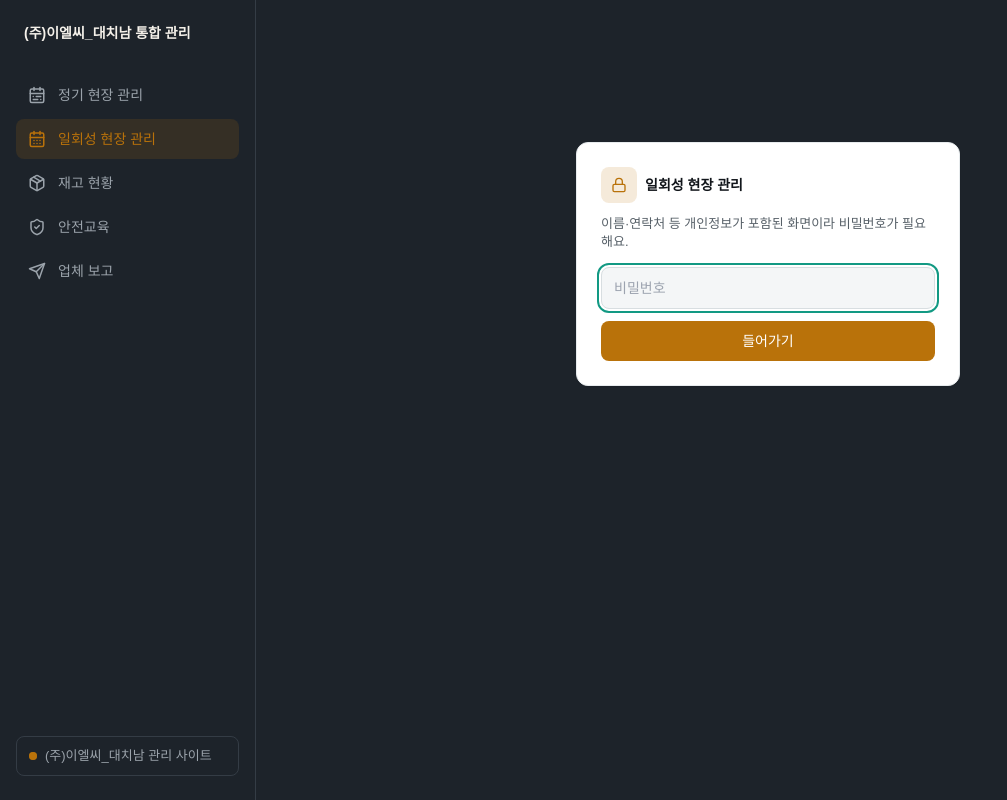
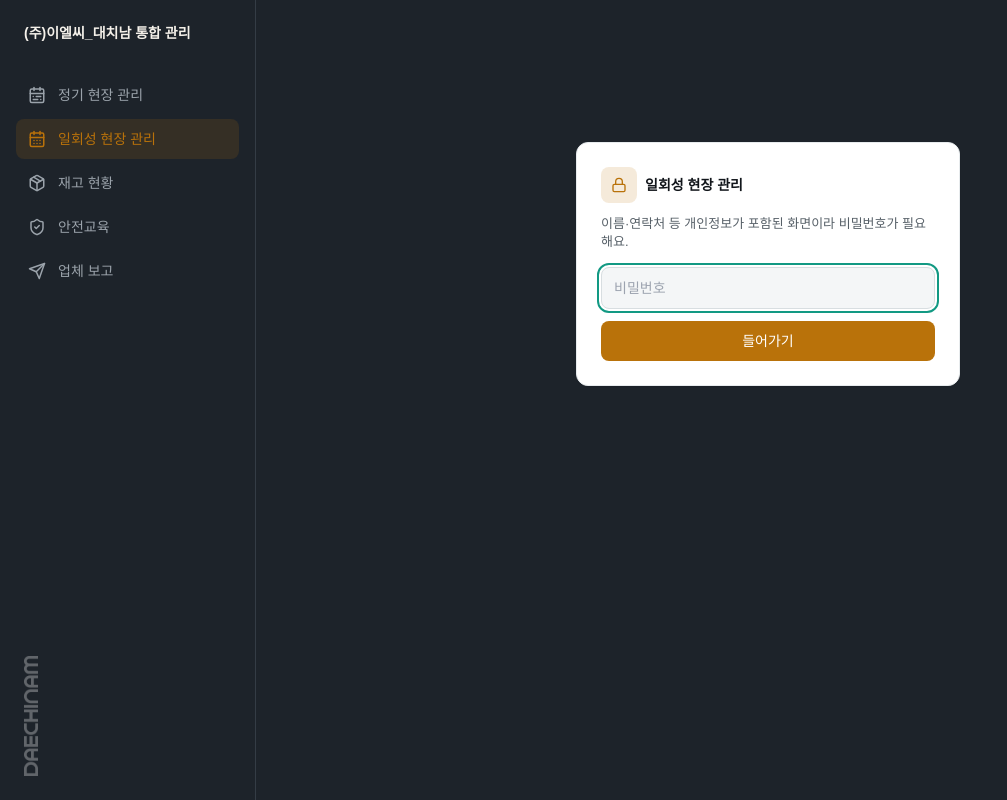
Before and after one commit to Leegyuhoon/daechinam-admin, a React (Vite) app: page /spot-jobs in a window 1280 px wide. Shown: the whole page, without its empty margins (0-1007 px from the left). Built offline with nearby package versions, Linux system fonts and the light colour scheme; a web font is replaced by a local one.

Commit message:
Add files via upload

```diff
--- a/src/components/Sidebar.jsx
+++ b/src/components/Sidebar.jsx
@@ -11,7 +11,7 @@ const items = [
 
 export default function Sidebar() {
   return (
-    <aside className="hidden md:flex w-64 shrink-0 flex-col border-r border-page-border bg-page-bg px-4 py-6">
+    <aside className="sticky top-0 hidden h-screen w-64 shrink-0 flex-col overflow-y-auto border-r border-page-border bg-page-bg px-4 py-6 md:flex">
       <p className="mb-8 px-2 text-sm font-semibold leading-snug text-page-text">
         (주)이엘씨_대치남 통합 관리
       </p>
@@ -36,12 +36,9 @@ export default function Sidebar() {
         ))}
       </nav>
 
-      <div className="mt-auto flex items-center gap-2 rounded-lg border border-page-border px-3 py-2.5 text-xs text-page-sub">
-        <span className="relative flex h-2 w-2">
-          <span className="absolute inline-flex h-full w-full animate-ping rounded-full bg-mist-400 opacity-60" />
-          <span className="relative inline-flex h-2 w-2 rounded-full bg-mist-400" />
-        </span>
-        (주)이엘씨_대치남 관리 사이트
+      {/* 왼쪽 아래 세로 로고 — 아래에서 위로 읽힘, 은은하게 */}
+      <div className="mt-auto pl-2 pt-6">
+        <img src="/brand/logo-vertical-text.png" alt="DAECHINAM" className="h-[120px] w-auto select-none opacity-30" draggable={false} />
       </div>
     </aside>
   )
```
